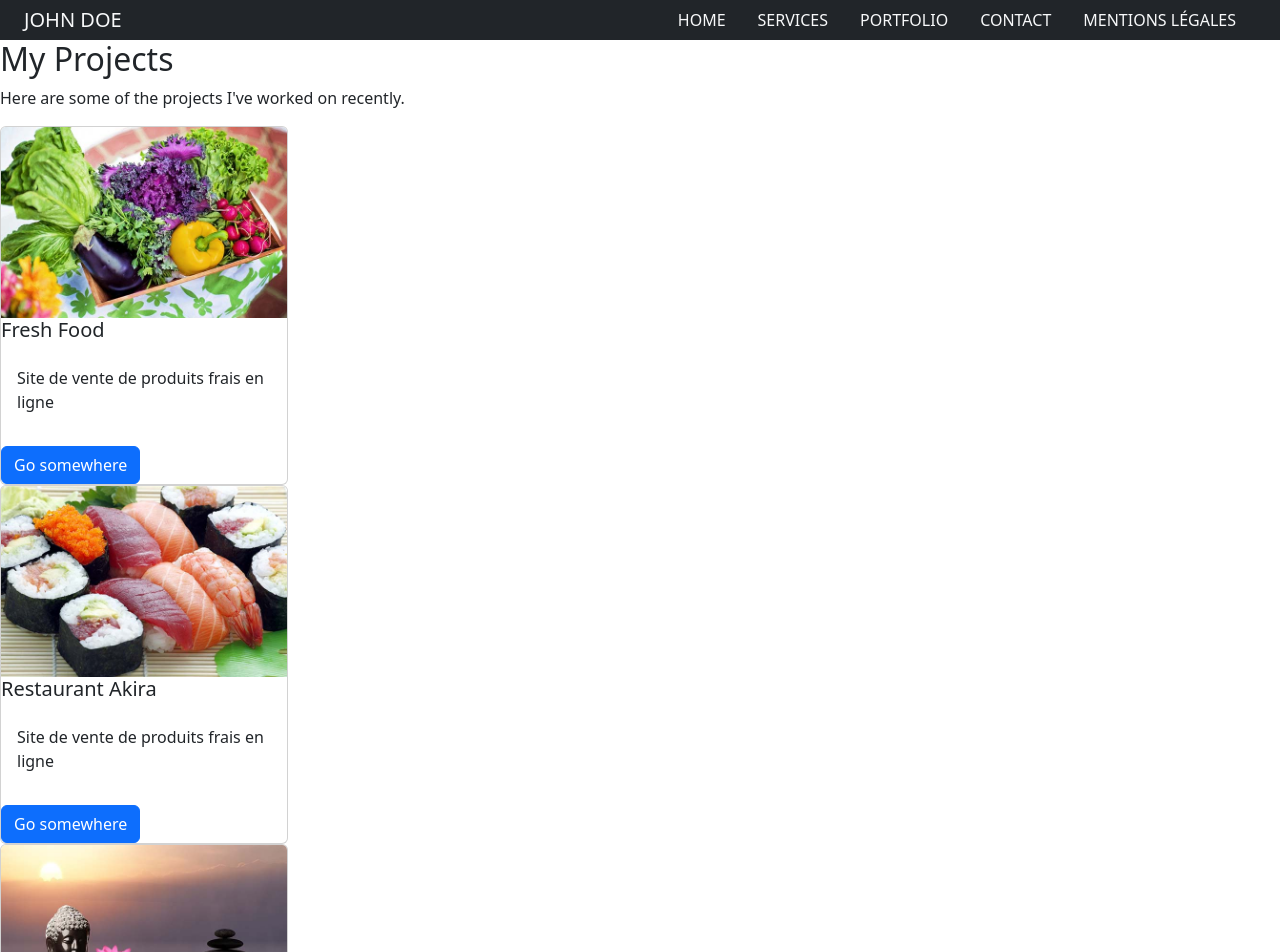
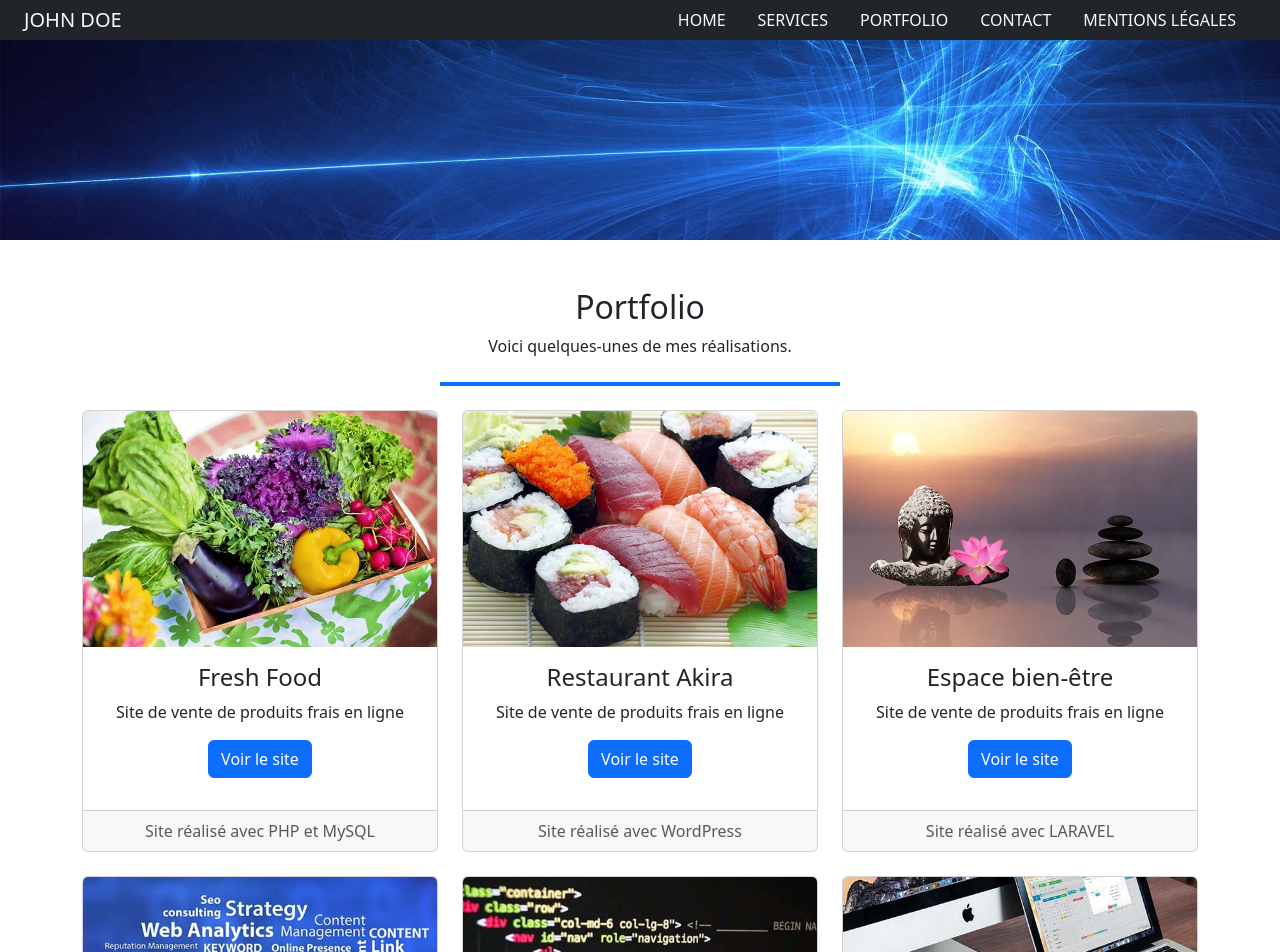
Before and after one commit to Aurore-Cr/devoir-bilan-5-monportefolio, a React (Create React App) app: page /portefolio in a window 1280 px wide. Shown: the top 952 px of the page. Built offline with nearby package versions, Linux system fonts and the light colour scheme.

Commit message:
configuration portfolio

```diff
--- a/src/components/Card.jsx
+++ b/src/components/Card.jsx
@@ -1,56 +1,67 @@
 import Button from "react-bootstrap/Button";
 import Card from "react-bootstrap/Card";
+import React from "react";
 
-export const project = [
+const projects = [
   {
     title: "Fresh Food",
     description: "Site de vente de produits frais en ligne",
     imgUrl: "/assets/img/fresh-food.jpg",
+    footer: "Site réalisé avec PHP et MySQL",
   },
   {
     title: "Restaurant Akira",
     description: "Site de vente de produits frais en ligne",
     imgUrl: "/assets/img/restaurant-japonais.jpg",
+    footer: "Site réalisé avec WordPress",
   },
   {
     title: "Espace bien-être",
     description: "Site de vente de produits frais en ligne",
     imgUrl: "/assets/img/espace-bien-etre.jpg",
+    footer: "Site réalisé avec LARAVEL",
   },
   {
     title: "SEO",
     description: "Amélioration du référencement d'un site e-commerce",
     imgUrl: "/assets/img/seo.jpg",
+    footer: "Utilisation des outils SEO",
   },
   {
     title: "Création d'une API",
     description: "Création d'une API RESFULL publique",
     imgUrl: "/assets/img/coder.jpg",
+    footer: "PHP - SYMFONY",
   },
   {
     title: "Maquette d'un site web",
     description: "Création du prototype d'un site",
     imgUrl: "/assets/img/screens.jpg",
+    footer: "Réalisé avec FIGMA",
   },
 ];
 
 const Project = ({ title }) => {
-  const projectData = project.find((proj) => proj.title === title);
-  if (!projectData) return null;
+  const project = projects.find((p) => p.title === title);
+  if (!project) return null;
   return (
-    <Card style={{ width: "18rem" }}>
-      <div>
-        <Card.Img variant="top" src={projectData.imgUrl} />
-        <div>
-          <Card.Title>{projectData.title}</Card.Title>
-          <Card.Body>
-            <Card.Text>
-              <p>{projectData.description}</p>
-            </Card.Text>
-          </Card.Body>
-          <Button variant="primary">Go somewhere</Button>
-        </div>
-      </div>
+    <Card className="project-card h-100">
+      <Card.Img variant="top" src={project.imgUrl} className="project-img" />
+
+      <Card.Body className="text-center">
+        <Card.Title as="h4">{project.title}</Card.Title>
+
+        <Card.Text>
+          <p>{project.description}</p>
+        </Card.Text>
+
+        <Button variant="primary" className="project-btn mb-3">
+          Voir le site
+        </Button>
+      </Card.Body>
+      <Card.Footer className="text-center text-muted">
+        {project.footer}
+      </Card.Footer>
     </Card>
   );
 };
--- a/src/pages/Portefolio.jsx
+++ b/src/pages/Portefolio.jsx
@@ -1,18 +1,52 @@
 import Project from "../components/Card";
 import React from "react";
 
-function Portefolio() {
+function Portfolio() {
   return (
-    <div className="Portefolio">
-      <h2>My Projects</h2>
-      <p>Here are some of the projects I've worked on recently.</p>
+    <div className="Portfolio">
+      <div classNAme="banner">
+        <img
+          className="img-fluid w-100"
+          src="./assets/img/banner.jpg"
+          alt="Banner"
+        />
+        <h2 className="container text-center mt-5">Portfolio</h2>
+        <p className="text-center mb-4">
+          Voici quelques-unes de mes réalisations.
+          <hr
+            className="mx-auto my-4 responsive"
+            style={{
+              width: "400px",
+              borderTop: "4px solid #0d6efd",
+              opacity: 1,
+            }}
+          />
+        </p>
+      </div>
+
+      <div className="container">
+        <div className="row justify-content-center">
+          <div className="col-md-4 mb-4">
             <Project title="Fresh Food" />
+          </div>
+          <div className="col-md-4 mb-4">
             <Project title="Restaurant Akira" />
+          </div>
+          <div className="col-md-4 mb-4">
             <Project title="Espace bien-être" />
+          </div>
+          <div className="col-md-4 mb-4">
             <Project title="SEO" />
+          </div>
+          <div className="col-md-4 mb-4">
             <Project title="Création d'une API" />
+          </div>
+          <div className="col-md-4 mb-4">
             <Project title="Maquette d'un site web" />
+          </div>
+        </div>
+      </div>
     </div>
   );
 }
-export default Portefolio;
+export default Portfolio;
```
Lines whose indentation alone changed are shown as unchanged.
